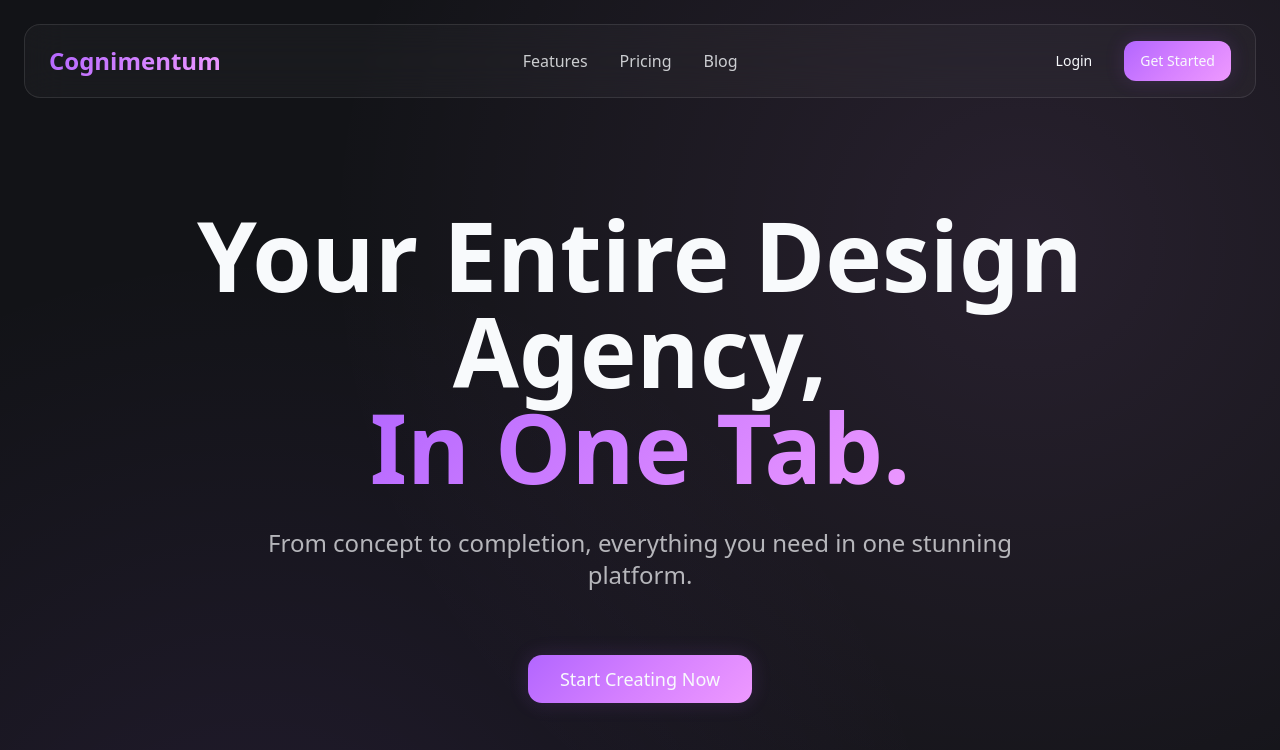
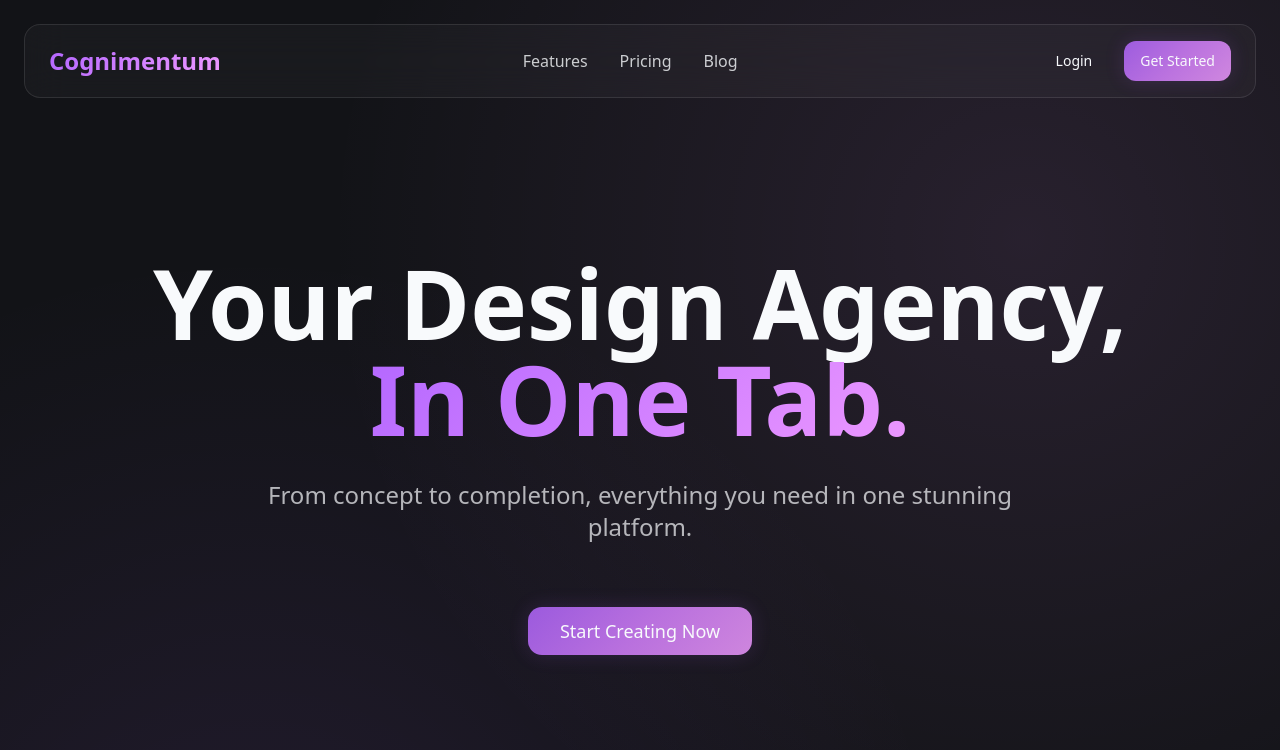
Before and after one commit to moxxum/cognimentum-purple-glaze-glow, a React (Vite) app: page / in a window 1280 px wide. Shown: the top 750 px of the page. Built offline with nearby package versions, Linux system fonts and the light colour scheme.

Commit message:
Refactor homepage elements
Remove word from motto, adjust button hover effect, and reduce button brightness.

```diff
--- a/src/components/HeroSection.tsx
+++ b/src/components/HeroSection.tsx
@@ -10,7 +10,7 @@ export function HeroSection() {
           {/* Headline */}
           <div className="space-y-4">
             <h1 className="text-6xl md:text-7xl lg:text-8xl font-bold leading-tight">
-              Your Entire Design Agency,
+              Your Design Agency,
               <br />
               <span className="text-gradient">In One Tab.</span>
             </h1>
--- a/src/index.css
+++ b/src/index.css
@@ -116,9 +116,9 @@
 @layer components {
   .gradient-bg {
     background: linear-gradient(135deg,
-      hsl(var(--gradient-start)) 0%,
-      hsl(var(--gradient-middle)) 50%,
-      hsl(var(--gradient-end)) 100%);
+      hsl(var(--gradient-start) / 0.85) 0%,
+      hsl(var(--gradient-middle) / 0.85) 50%,
+      hsl(var(--gradient-end) / 0.85) 100%);
   }
 
   .glass-bg {
@@ -142,7 +142,7 @@
   }
 
   .glow-hover:hover {
-    box-shadow: 0 0 40px hsl(var(--glow-primary) / 0.4);
+    box-shadow: 0 0 20px hsl(var(--glow-primary) / 0.3);
   }
 
   .text-gradient {
```
